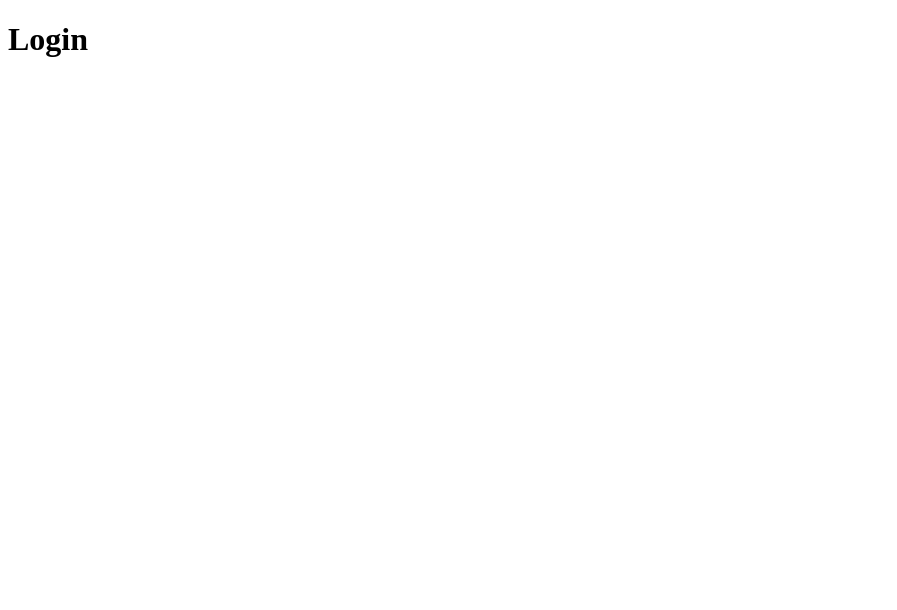
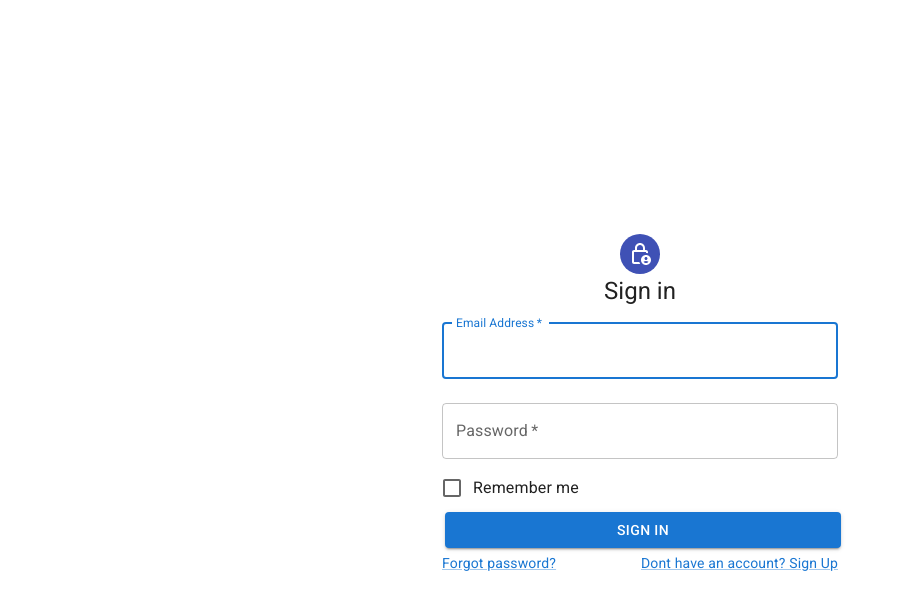
Before and after one commit to gabrielsaviank/SavZar-registers, a React (Create React App) app in the folder frontend/: page / in a window 1280 px wide. Shown: the top 610 px of the page, without its empty margins (0-897 px from the left). Built offline with nearby package versions, Linux system fonts and the light colour scheme.

Commit message:
feat: created the login components and its styles

```diff
--- a/frontend/package.json
+++ b/frontend/package.json
@@ -5,6 +5,8 @@
   "dependencies": {
     "@emotion/react": "^11.11.4",
     "@emotion/styled": "^11.11.5",
+    "@fontsource/roboto": "^5.0.12",
+    "@mui/icons-material": "^5.15.15",
     "@mui/material": "^5.15.15",
     "@reduxjs/toolkit": "^2.2.3",
     "@testing-library/jest-dom": "^5.14.1",
@@ -14,10 +16,10 @@
     "react": "^18.2.0",
     "react-dom": "^18.2.0",
     "react-redux": "^9.1.0",
+    "react-router-dom": "^5.3.0",
     "react-scripts": "5.0.1",
     "redux": "^5.0.1",
-    "web-vitals": "^2.1.0",
-    "react-router-dom": "^5.3.0"
+    "web-vitals": "^2.1.0"
   },
   "scripts": {
     "start": "react-scripts start",
--- a/frontend/public/index.html
+++ b/frontend/public/index.html
@@ -10,34 +10,17 @@
       content="Web site created using create-react-app"
     />
     <link rel="apple-touch-icon" href="%PUBLIC_URL%/logo192.png" />
-    <!--
-      manifest.json provides metadata used when your web app is installed on a
-      user's mobile device or desktop. See https://developers.google.com/web/fundamentals/web-app-manifest/
-    -->
     <link rel="manifest" href="%PUBLIC_URL%/manifest.json" />
-    <!--
-      Notice the use of %PUBLIC_URL% in the tags above.
-      It will be replaced with the URL of the `public` folder during the build.
-      Only files inside the `public` folder can be referenced from the HTML.
-
-      Unlike "/favicon.ico" or "favicon.ico", "%PUBLIC_URL%/favicon.ico" will
-      work correctly both with client-side routing and a non-root public URL.
-      Learn how to configure a non-root public URL by running `npm run build`.
-    -->
+    <link rel="preconnect" href="https://fonts.googleapis.com" />
+    <link rel="preconnect" href="https://fonts.gstatic.com" crossorigin />
+    <link
+            rel="stylesheet"
+            href="https://fonts.googleapis.com/css2?family=Roboto:wght@300;400;500;700&display=swap"
+    />
     <title>React App</title>
   </head>
   <body>
     <noscript>You need to enable JavaScript to run this app.</noscript>
     <div id="root"></div>
-    <!--
-      This HTML file is a template.
-      If you open it directly in the browser, you will see an empty page.
-
-      You can add webfonts, meta tags, or analytics to this file.
-      The build step will place the bundled scripts into the <body> tag.
-
-      To begin the development, run `npm start` or `yarn start`.
-      To create a production bundle, use `npm run build` or `yarn build`.
-    -->
   </body>
 </html>
--- a/frontend/src/App.js
+++ b/frontend/src/App.js
@@ -3,7 +3,7 @@ import { Route, Router } from "react-router-dom";
 
 
 import history from "./history";
-import Login from "./pages/Auth/Login";
+import Login from "./pages/Auth/Login/Login";
 
 const App = () => {
     return(
--- /dev/null
+++ b/frontend/src/components/BaseButton/BaseButton.js
@@ -0,0 +1,26 @@
+import React from "react";
+import { Button } from "@mui/material";
+
+
+export const BaseButton = ({
+   children,
+   type,
+   fullWidth,
+   variant,
+   color,
+   style,
+   ...props
+}) => {
+    return (
+        <Button
+            type={type}
+            fullWidth={fullWidth}
+            variant={variant}
+            color={color}
+            style={style}
+            {...props}
+        >
+            {children}
+        </Button>
+    );
+};
--- /dev/null
+++ b/frontend/src/components/BaseInput/BaseInput.js
@@ -0,0 +1,30 @@
+import React from "react";
+import { TextField } from "@mui/material";
+
+export const BaseInput = ({
+  label,
+  type,
+  value,
+  onChange,
+  autoFocus,
+  autoComplete,
+  ...props
+}) => {
+    return (
+        <TextField
+            variant="outlined"
+            margin="normal"
+            required
+            fullWidth
+            id={label}
+            label={label}
+            type={type}
+            name={label}
+            autoComplete={autoComplete}
+            autoFocus={autoFocus}
+            value={value}
+            onChange={onChange}
+            {...props}
+        />
+    );
+};
--- a/frontend/src/pages/Auth/Login.js
+++ /dev/null
@@ -1,11 +0,0 @@
-import React from "react";
-
-const Login = () => {
-    return(
-        <div>
-            <h1>Login</h1>
-        </div>
-    );
-};
-
-export default Login;
--- /dev/null
+++ b/frontend/src/pages/Auth/Login/Login.js
@@ -0,0 +1,85 @@
+import React, { useState } from "react";
+import {
+    Avatar,
+    Button, Checkbox,
+    Container,
+    CssBaseline,
+    FormControlLabel,
+    Grid,
+    Link,
+    Typography
+} from "@mui/material";
+
+
+import { BaseInput } from "../../../components/BaseInput/BaseInput";
+import { styles } from "./styles";
+import { LockPersonOutlined } from "@mui/icons-material";
+import { BaseButton } from "../../../components/BaseButton/BaseButton";
+
+export default function Login() {
+    const [email, setEmail] = React.useState("");
+    const [password, setPassword] = React.useState("");
+
+    const handleSubmit = (event) => {
+        event.preventDefault();
+        // Handle form submission here
+    };
+
+    return (
+        <div style={{ display: "flex", alignItems: "center", height: "100vh" }}>
+            <Container component="main" maxWidth="xs">
+                <CssBaseline />
+                <div style={styles.paper}>
+                    <Avatar style={styles.avatar}>
+                        <LockPersonOutlined />
+                    </Avatar>
+                    <Typography component="h1" variant="h5">
+                        Sign in
+                    </Typography>
+                    <form onSubmit={handleSubmit}>
+                        <BaseInput
+                            label="Email Address"
+                            type="email"
+                            value={email}
+                            onChange={(e) => setEmail(e.target.value)}
+                            autoFocus
+                            autoComplete="email"
+                        />
+                        <BaseInput
+                            label="Password"
+                            type="password"
+                            value={password}
+                            onChange={(e) => setPassword(e.target.value)}
+                            autoComplete="current-password"
+                        />
+                        <FormControlLabel
+                            control={<Checkbox value="remember" color="primary" />}
+                            label="Remember me"
+                        />
+                        <BaseButton
+                            type="submit"
+                            fullWidth
+                            variant="contained"
+                            color="primary"
+                            style={styles.submit}
+                        >
+                            Sign In
+                        </BaseButton>
+                        <Grid container>
+                            <Grid item xs>
+                                <Link to="/forgot-password" variant="body2">
+                                    Forgot password?
+                                </Link>
+                            </Grid>
+                            <Grid item>
+                                <Link to="/register" variant="body2">
+                                    Dont have an account? Sign Up
+                                </Link>
+                            </Grid>
+                        </Grid>
+                    </form>
+                </div>
+            </Container>
+        </div>
+    );
+}
--- /dev/null
+++ b/frontend/src/pages/Auth/Login/styles.js
@@ -0,0 +1,19 @@
+export const styles = {
+    paper: {
+        marginTop: 8,
+        display: "flex",
+        flexDirection: "column",
+        alignItems: "center",
+    },
+    avatar: {
+        margin: 1,
+        backgroundColor: "#3f51b5",
+    },
+    form: {
+        width: "100%",
+        marginTop: 1,
+    },
+    submit: {
+        margin: 3,
+    },
+};
```
Also changed, not shown: frontend/.eslintrc.js, frontend/src/components/BaseButton/styles.js (added), frontend/src/components/BaseInput/styles.js (added), frontend/src/components/Header/Header.js (added), 1 other file (tests, documents, lock files or other folders).
